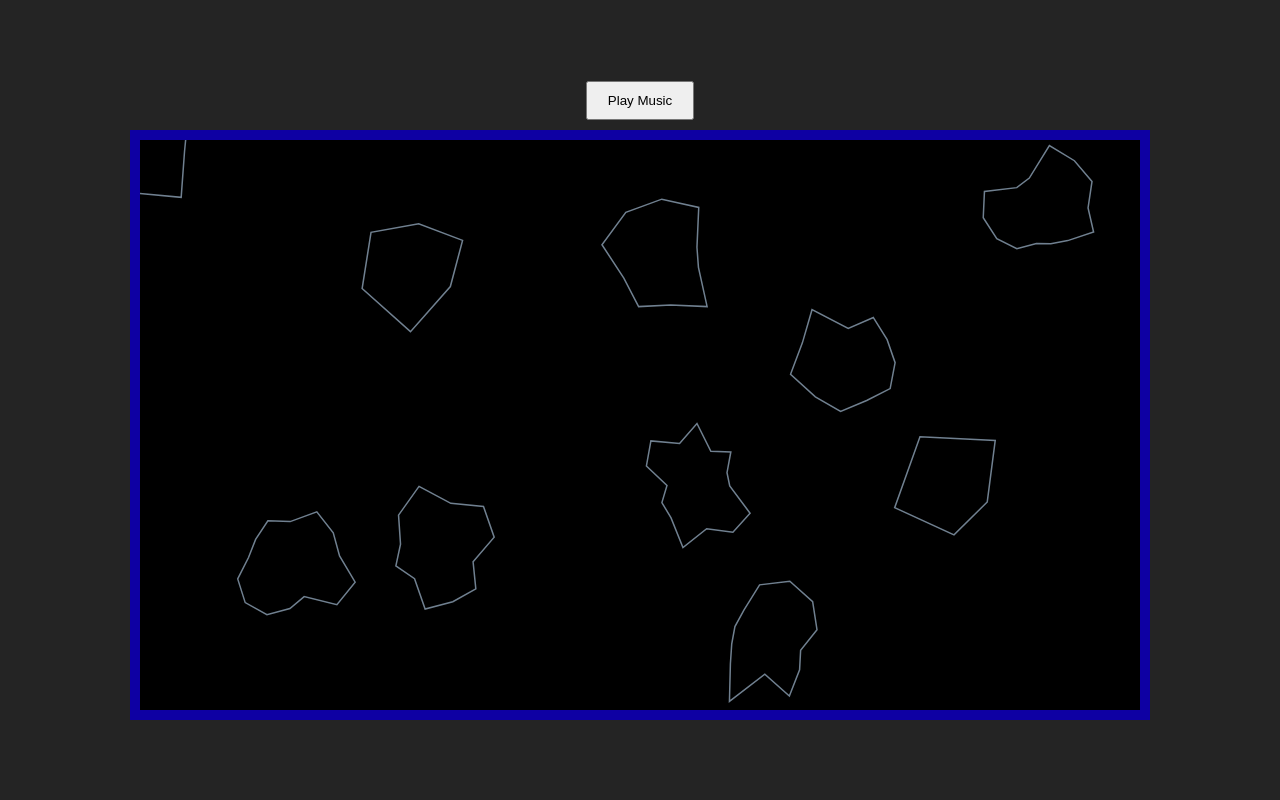
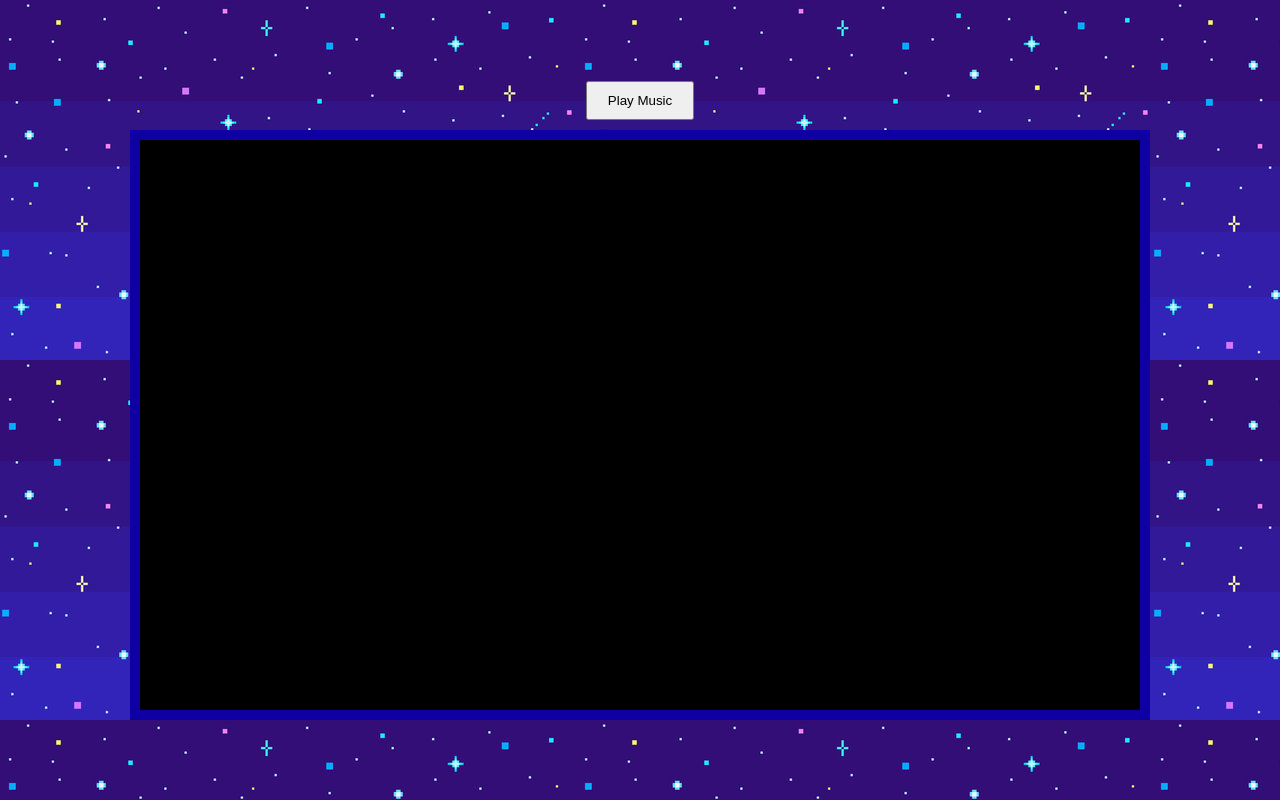
Before and after one commit to mmartinez0825/Asteroids-Game, a plain HTML site: page index.html in a window 1280 px wide. Drawn offline with Linux system fonts and the light colour scheme.

Commit message:
added game start on enter event.
added background and enter event listener. has an infinite loop bug when you press enter  to start game over and over. however the game is still playable as is.

```diff
--- a/game-logic.js
+++ b/game-logic.js
@@ -5,13 +5,13 @@ const LASER_EXPLODE_DUR = 0.1; // duration of the lasers' explosion in seconds
 const LASER_MAX = 10; // maximum number of lasers on screen at once
 const LASER_SPD = 500; // speed of lasers in pixels per second
 const ROID_JAG = 0.4; // jaggedness of the asteroids (0 = none, 1 = lots)
-const ROID_NUM = 10; // starting number of asteroids
+const ROID_NUM = 20; // starting number of asteroids
 const ROID_SIZE = 100; // starting size of asteroids in pixels
 const ROID_SPD = 50; // max starting speed of asteroids in pixels per second
 const ROID_VERT = 10; // average number of vertices on each asteroid
 const SHIP_BLINK_DUR = 0.1; // duration in seconds of a single blink during ship's invisibility
 const SHIP_EXPLODE_DUR = 0.3; // duration of the ship's explosion in seconds
-const SHIP_INV_DUR = 5; // duration of the ship's invisibility in seconds
+const SHIP_INV_DUR = 3; // duration of the ship's invisibility in seconds
 const SHIP_SIZE = 30; // ship height in pixels
 const SHIP_THRUST = 5; // acceleration of the ship in pixels per second per second
 const SHIP_TURN_SPD = 360; // turn speed in degrees per second
@@ -19,6 +19,19 @@ const SHOW_BOUNDING = false; // show or hide collision bounding
 const SHOW_CENTRE_DOT = false; // show or hide ship's centre dot
 const startButton = document.getElementById("startButton");
 const backgroundMusic = document.getElementById("backgroundMusic");
+
+// Add an event listener for the "keydown" event to detect the Enter key press
+document.addEventListener("keydown", function (event) {
+  if (event.key === "Enter") {
+    // Start the game when Enter key is pressed
+    startGame();
+  }
+});
+
+// Define a function to start the game
+function startGame() {
+  // Remove the event listener to prevent starting the game multiple times
+  document.removeEventListener("keydown", startGame);
 
   /** @type {HTMLCanvasElement} */
   let canv = document.getElementById("gameCanvas");
@@ -60,7 +73,10 @@ function createAsteroidBelt() {
       do {
         x = Math.floor(Math.random() * canv.width);
         y = Math.floor(Math.random() * canv.height);
-    } while (distBetweenPoints(ship.x, ship.y, x, y) < ROID_SIZE * 2 + ship.r);
+      } while (
+        distBetweenPoints(ship.x, ship.y, x, y) <
+        ROID_SIZE * 2 + ship.r
+      );
       roids.push(newAsteroid(x, y, Math.ceil(ROID_SIZE / 2)));
     }
   }
@@ -243,8 +259,10 @@ function update() {
         ctx.beginPath();
         ctx.moveTo(
           // rear left
-        ship.x - ship.r * ((2 / 3) * Math.cos(ship.a) + 0.5 * Math.sin(ship.a)),
-        ship.y + ship.r * ((2 / 3) * Math.sin(ship.a) - 0.5 * Math.cos(ship.a))
+          ship.x -
+            ship.r * ((2 / 3) * Math.cos(ship.a) + 0.5 * Math.sin(ship.a)),
+          ship.y +
+            ship.r * ((2 / 3) * Math.sin(ship.a) - 0.5 * Math.cos(ship.a))
         );
         ctx.lineTo(
           // rear centre (behind the ship)
@@ -253,8 +271,10 @@ function update() {
         );
         ctx.lineTo(
           // rear right
-        ship.x - ship.r * ((2 / 3) * Math.cos(ship.a) - 0.5 * Math.sin(ship.a)),
-        ship.y + ship.r * ((2 / 3) * Math.sin(ship.a) + 0.5 * Math.cos(ship.a))
+          ship.x -
+            ship.r * ((2 / 3) * Math.cos(ship.a) - 0.5 * Math.sin(ship.a)),
+          ship.y +
+            ship.r * ((2 / 3) * Math.sin(ship.a) + 0.5 * Math.cos(ship.a))
         );
         ctx.closePath();
         ctx.fill();
@@ -522,3 +542,4 @@ function update() {
       }
     }
   }
+}
--- a/style.css
+++ b/style.css
@@ -6,12 +6,13 @@ body {
   justify-content: center;
   align-items: center;
   height: 100vh;
-  background-color: #242424;
+  background-image: url("space-bg.jpeg");
 }
 
 canvas {
   border: 10px solid #0e00a3;
   margin-top: 10px; /* gap between button and canvas */
+  background-color: rgb(0, 0, 0);
 }
 
 #startButton {
```
Also changed, not shown: space-bg.jpeg (added), 1 other file. Lines whose indentation alone changed are shown as unchanged.
